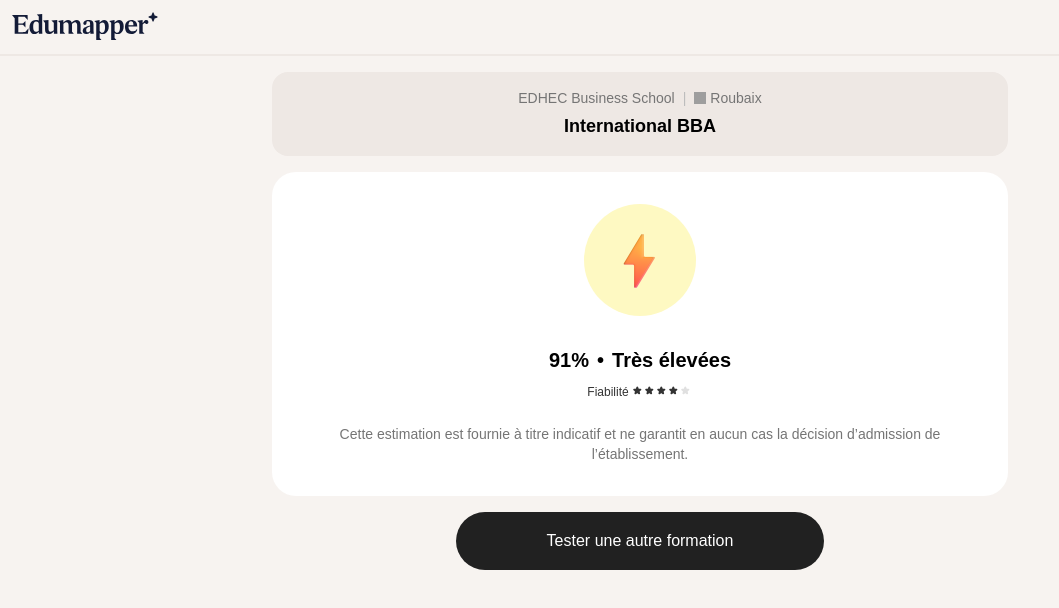
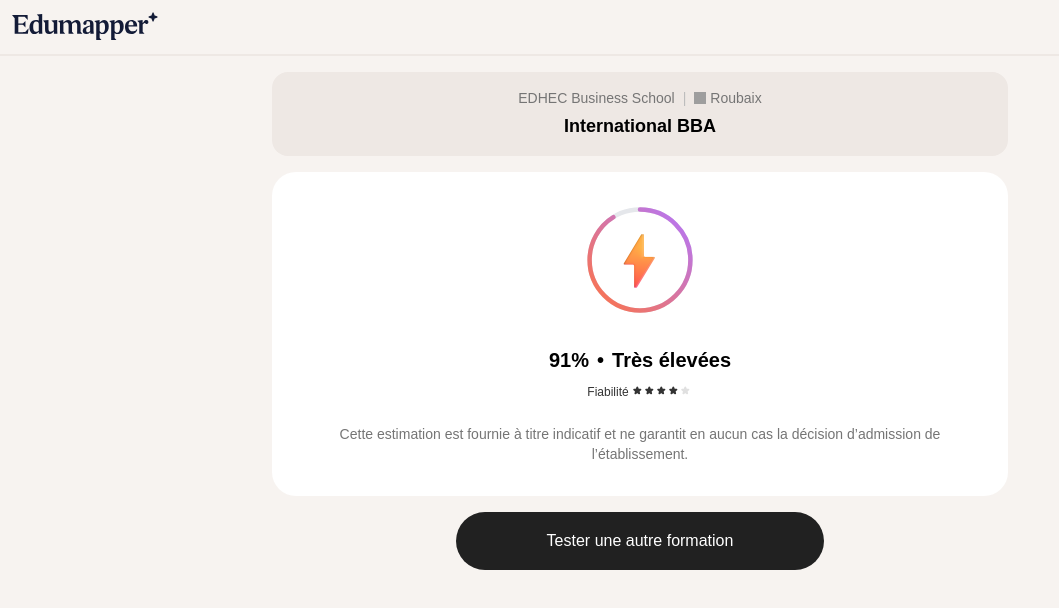
Before and after one commit to cram0/edubopper, a Nuxt app: page /result in a window 1280 px wide. Shown: the top 608 px of the page, without its empty margins (0-1059 px from the left). Built offline with nearby package versions, Linux system fonts and the light colour scheme; grey boxes are pictures that could not be loaded.

Commit message:
style: animate circularprogress

```diff
--- /dev/null
+++ b/app/components/CircularProgress.vue
@@ -0,0 +1,105 @@
+<script setup lang="ts">
+interface Props {
+	progress: number
+	size?: string
+	animationDuration?: number // in milliseconds
+}
+
+const props = withDefaults(defineProps<Props>(), {
+	size: 'size-28',
+	animationDuration: 2000
+})
+
+// Calculate stroke-dasharray and stroke-dashoffset for the progress circle
+const radius = 45
+const circumference = 2 * Math.PI * radius
+
+// Animated progress value that starts at 0
+const animatedProgress = ref(0)
+const progressOffset = computed(() => circumference * (1 - animatedProgress.value / 100))
+
+// Animate from 0 to target progress when component mounts or progress changes
+const animateProgress = () => {
+	animatedProgress.value = 0
+
+	// Use requestAnimationFrame for smooth animation
+	const startTime = performance.now()
+	const targetProgress = props.progress
+
+	const animate = (currentTime: number) => {
+		const elapsed = currentTime - startTime
+		const progress = Math.min(elapsed / props.animationDuration, 1)
+
+		// Easing function (ease-out)
+		const easedProgress = 1 - Math.pow(1 - progress, 3)
+
+		animatedProgress.value = easedProgress * targetProgress
+
+		if (progress < 1) {
+			requestAnimationFrame(animate)
+		}
+	}
+
+	requestAnimationFrame(animate)
+}
+
+// Start animation when component mounts
+onMounted(() => {
+	animateProgress()
+})
+
+// Restart animation when progress prop changes
+watch(() => props.progress, () => {
+	animateProgress()
+})
+</script>
+
+<template>
+	<div class="relative" :class="size">
+		<!-- Circular progress bar -->
+		<svg
+			:class="[size, 'transform -rotate-90']"
+			viewBox="0 0 100 100"
+			fill="none"
+		>
+			<!-- Background circle -->
+			<circle
+				cx="50"
+				cy="50"
+				:r="radius"
+				stroke="#e5e7eb"
+				stroke-width="4"
+				fill="none"
+			/>
+			<!-- Progress circle with gradient -->
+			<circle
+				cx="50"
+				cy="50"
+				:r="radius"
+				stroke="url(#progressGradient)"
+				stroke-width="4"
+				fill="none"
+				stroke-linecap="round"
+				:stroke-dasharray="circumference"
+				:stroke-dashoffset="progressOffset"
+			/>
+			<!-- Gradient definition -->
+			<defs>
+				<linearGradient
+					id="progressGradient"
+					x1="0%"
+					y1="0%"
+					x2="100%"
+					y2="100%"
+				>
+					<stop offset="0%" style="stop-color: #ff7342" />
+					<stop offset="100%" style="stop-color: #b176ff" />
+				</linearGradient>
+			</defs>
+		</svg>
+		<!-- Center content slot -->
+		<div class="absolute inset-0 flex items-center justify-center">
+			<slot />
+		</div>
+	</div>
+</template>
--- a/app/pages/result.vue
+++ b/app/pages/result.vue
@@ -1,4 +1,7 @@
-<script setup lang="ts"></script>
+<script setup lang="ts">
+// Progress value (0-100)
+const progressValue = ref(91)
+</script>
 
 <template>
 	<div class="flex flex-col flex-1 gap-4">
@@ -16,10 +19,10 @@
 		</div>
 
 		<div class="rounded-3xl bg-white py-8 px-6 flex flex-col gap-6 items-center">
-			<!-- Logo -->
-			 <div class="size-28 bg-yellow-100 rounded-full flex items-center justify-center">
-				<img src="@/assets/images/rating.png" alt="rating" class="object-fill size-16"/>
-			 </div>
+			<!-- Logo with circular progress -->
+			<CircularProgress :progress="progressValue">
+				<img src="@/assets/images/rating.png" alt="rating" class="object-fill size-16">
+			</CircularProgress>
 			<!-- Score -->
 			 <div class="flex flex-col items-center gap-1">
 				 <div class="py-1.5 px-4 text-xl flex flex-row gap-2 font-semibold">
```
